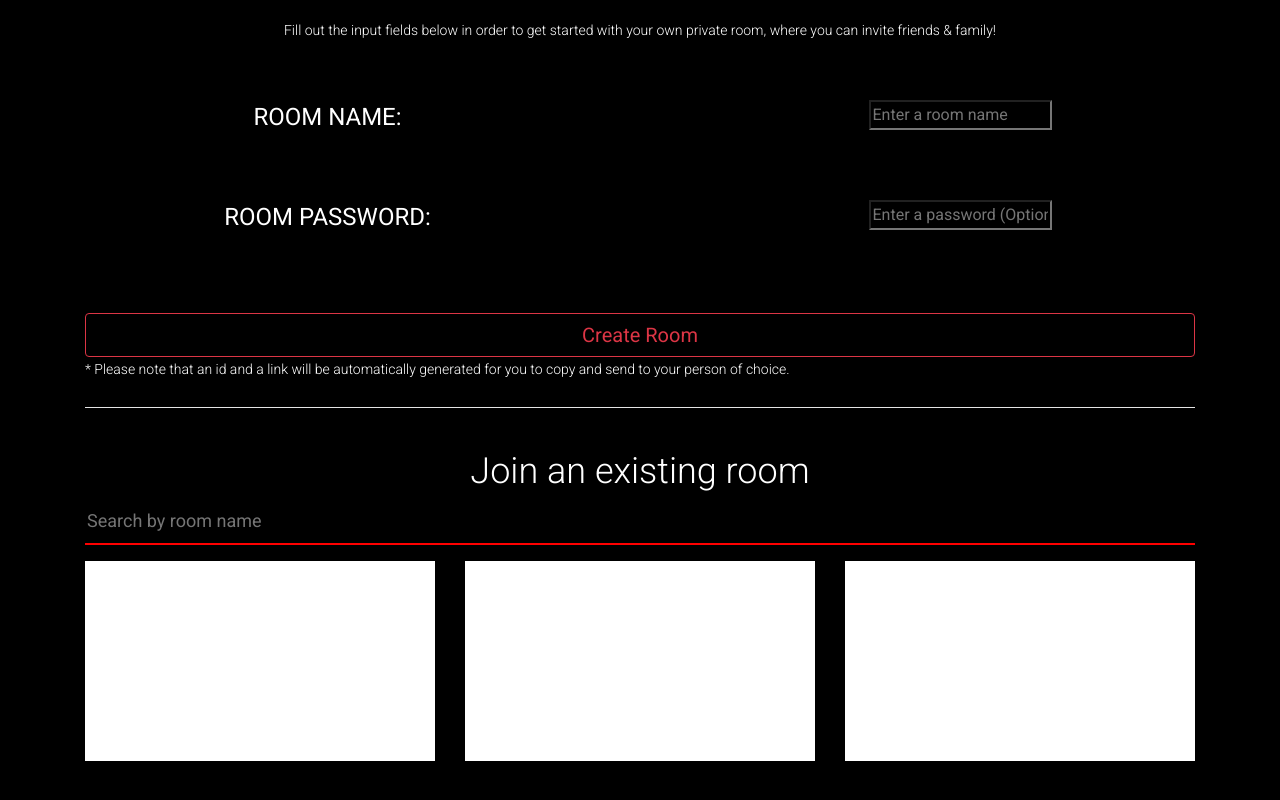
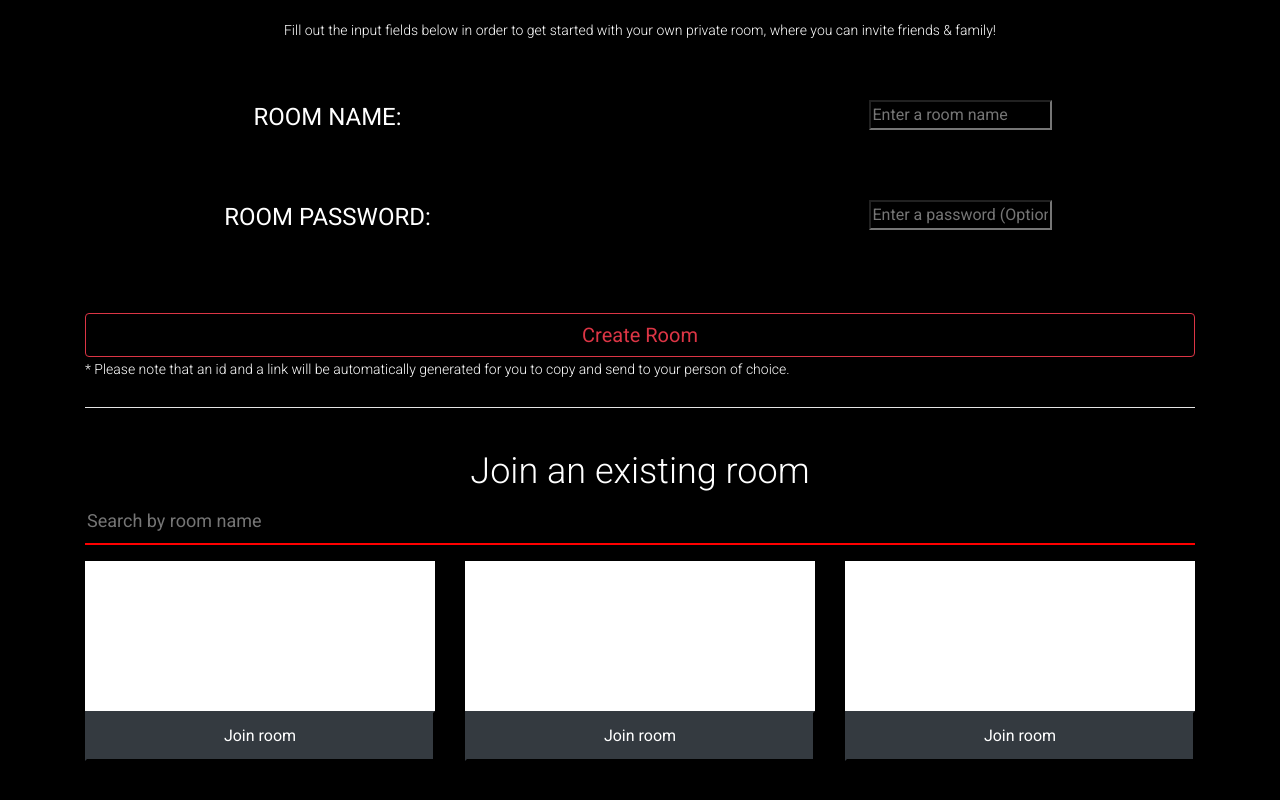
Before and after one commit to keekscodes/shareflixx, a React (Create React App) app in the folder client/: page /room in a window 1280 px wide. Shown: the part 206-1006 px from the top of the page. Built offline with nearby package versions, Linux system fonts and the light colour scheme; the HTML template or start-up script is replaced by a standard one.

Commit message:
Added join room button for mockup

```diff
--- a/client/src/App.css
+++ b/client/src/App.css
@@ -171,6 +171,7 @@ li {
     color: black;
 
 }
+
 .signin-inactive a {
     padding-bottom: 0;
     text-decoration: none;
@@ -241,6 +242,7 @@ li {
 #ul-link {
     background-color: white;
 }
+
 .success {
     width: 80%;
     height: 150px;
@@ -385,7 +387,7 @@ label {
 
 /* on checked */
 [type="checkbox"]:checked + label:before {
-     background: red;
+    background: red;
 }
 
 [type="checkbox"]:checked + label:after {
@@ -744,7 +746,6 @@ a.btn-goback:hover {
 }
 
 
-
 .room-styles {
     background-color: black;
     color: white;
@@ -756,7 +757,6 @@ a.btn-goback:hover {
 }
 
 
-
 .border-color {
     background-color: white;
     height: 100px;
@@ -765,6 +765,7 @@ a.btn-goback:hover {
 
 
 .red {
+    position: relative;
     height: 200px;
     width: 350px;
     background-color: white;
@@ -779,3 +780,8 @@ a.btn-goback:hover {
     font-size: 18px;
     padding-bottom: 10px;
 }
+
+textarea, select, input, button {
+    outline: none !important;
+    box-shadow: none !important;
+}
--- a/client/src/components/pages/Room.js
+++ b/client/src/components/pages/Room.js
@@ -53,13 +53,13 @@ class Room extends Component {
               <input type="text" placeholder="Search by room name" className="mb-3" id="room-search"/>
             </div>
             <div className="col-md-4">
-              <div className="red"></div>
+              <div className="red"><button className="btn-dark" style={{position: "absolute", height: "50px", width: "350px", top: "150px"}}>Join room</button></div>
             </div>
             <div className="col-md-4">
-              <div className="red"></div>
+              <div className="red"><button className="btn-dark" style={{position: "absolute", height: "50px", width: "350px", top: "150px"}}>Join room</button></div>
             </div>
             <div className="col-md-4">
-              <div className="red"></div>
+              <div className="red"><button className="btn-dark" style={{position: "absolute", height: "50px", width: "350px", top: "150px"}}>Join room</button></div>
             </div>
           </div>
         </div>
```
